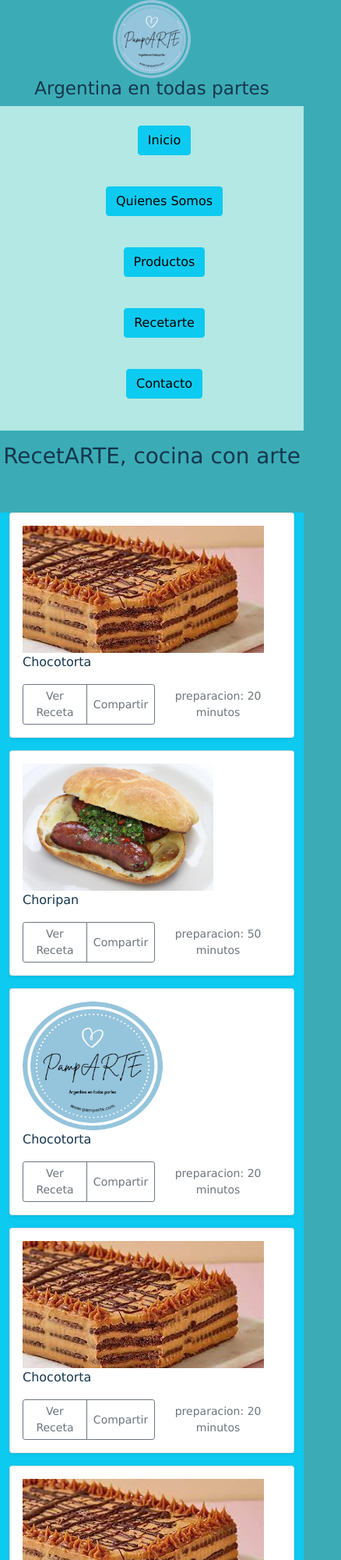
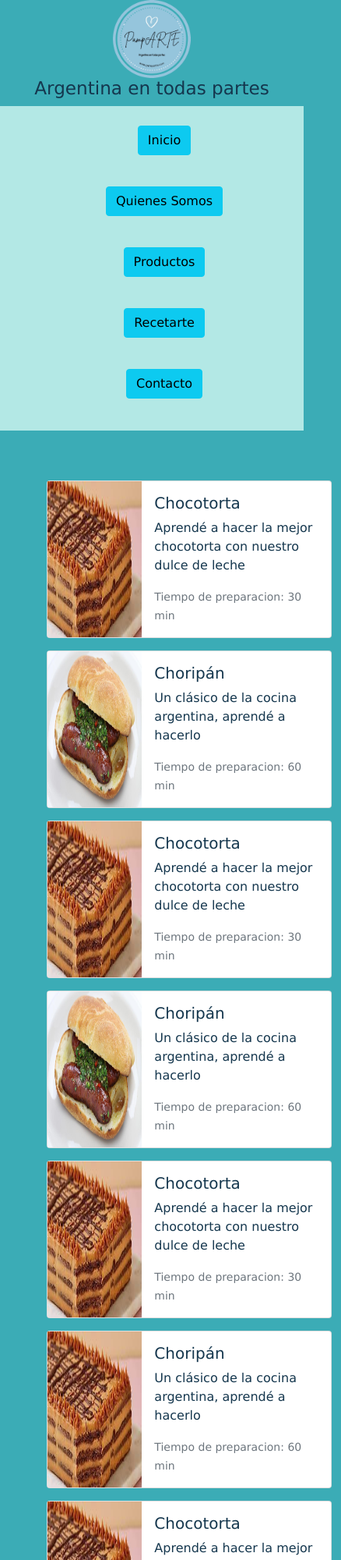
Before and after one commit to denactis/Sass, a website: page pages/marcas.html in a window 390 px wide. Shown: the top 2000 px of the page at 78% size, 438 px wide, since content can reach past the window. Drawn offline with nearby package versions, Linux system fonts and the light colour scheme.

Commit message:
Add files via upload

```diff
--- a/pages/marcas.html
+++ b/pages/marcas.html
@@ -5,9 +5,13 @@
   <meta charset="UTF-8">
   <meta http-equiv="X-UA-Compatible" content="IE=edge">
   <meta name="viewport" content="width=device-width, initial-scale=1.0">
+  <meta name="description" content="Venta Articulos Argentinos envios a todo el mundo, pase a ver nuestras recetas especiales.">
+<meta name="keywords" content="argentina, productos, envios, importar, argentino, exportar, dulce de leche, Havanna, Yerba Mate ">
  <title>PampARTE</title>
  <link href="https://cdn.jsdelivr.net/npm/bootstrap@5.0.2/dist/css/bootstrap.min.css" rel="stylesheet" integrity="sha384-EVSTQN3/azprG1Anm3QDgpJLIm9Nao0Yz1ztcQTwFspd3yD65VohhpuuCOmLASjC" crossorigin="anonymous">
  <link rel="stylesheet" href="../styles/main.css">
+ <script src="https://kit.fontawesome.com/37e81e6b91.js" crossorigin="anonymous"></script>
+
  <link rel="icon" type="image/x-icon" href="https://encrypted-tbn0.gstatic.com/images?q=tbn:ANd9GcR8e2GoDEDz2rMWHGrLDaOK06pkaXWDdqGWLe4RhePHcf3TmfoW_kyKVjUWfTxtCi1RKsc&usqp=CAU">
 </head>
 
@@ -35,153 +39,140 @@
           </ul>
         </nav>
 
-<h1 class="text-center mt-3"> RecetARTE, cocina con arte</h1>
-        <div class="album py-5">
-          <div class="container bg-info d-flex" >
 
-            <div class="row row-cols-1 row-cols-sm-1 row-cols-md-1 g-3">
-              <div class="col">
-                <div class="card shadow-sm">
 
-                  <div class="card-body ">
-                    <img src="../img/chocotorta.jpg" class="imgalbum">
-                    <p class="card-text">Chocotorta</p>
-                    <div class="d-flex justify-content-between align-items-center">
-                      <div class="btn-group">
-                        <button type="button" class="btn btn-sm btn-outline-secondary">Ver Receta</button>
-                        <button type="button" class="btn btn-sm btn-outline-secondary">Compartir</button>
+
+        <div class="container-fluid m-5">
+          <div class="row">
+            <div class="col-sm-6">
+              <div class="card mt-3">
+                <div class="row g-0 d-flex">
+                  <div class="col-4">
+                    <img class="img-fluid h-100" src="../img/chocotorta.jpg" alt="chocotorta" width="200">
                   </div>
-                      <small class="text-muted text-center">preparacion: 20 minutos</small>
+                  <div class="col-8">
+                    <div class="card-body">
+                      <h5 class="card-title">Chocotorta</h5>
+                      <p class="card-text">Aprendé a hacer la mejor chocotorta con nuestro dulce de leche</p>
+                      <p class="card-text"><small class="text-muted">Tiempo de preparacion: 30 min </small></p>
                     </div>
                   </div>
                 </div>
               </div>
-              <div class="col">
-                <div class="card shadow-sm">
-
+            </div>
+            <div class="col-sm-6">
+              <div class="card mt-3">
+                <div class="row g-0 d-flex">
+                  <div class="col-4">
+                    <img class="img-fluid h-100" src="../img/choripan.png" alt="chocotorta" width="200">
+                  </div>
+                  <div class="col-8">
                     <div class="card-body">
-                    <img src="../img/choripan.png" width="245px">
-
-                    <p class="card-text">Choripan</p>
-                    <div class="d-flex justify-content-between align-items-center">
-                      <div class="btn-group">
-                        <button type="button" class="btn btn-sm btn-outline-secondary">Ver Receta</button>
-                        <button type="button" class="btn btn-sm btn-outline-secondary">Compartir</button>
-                      </div>
-                      <small class="text-muted text-center">preparacion: 50 minutos</small>
+                      <h5 class="card-title">Choripán</h5>
+                      <p class="card-text">Un clásico de la cocina argentina, aprendé a hacerlo</p>
+                      <p class="card-text"><small class="text-muted">Tiempo de preparacion: 60 min</small></p>
                     </div>
                   </div>
                 </div>
               </div>
-              <div class="col">
-                <div class="card shadow-sm">
-
-                  <div class="card-body background-color">
-                    <img src="../img/banner.png" width="180px" height="165px" object-fit:cover>
-                    <p class="card-text">Chocotorta</p>
-                    <div class="d-flex justify-content-between align-items-center">
-                      <div class="btn-group">
-                        <button type="button" class="btn btn-sm btn-outline-secondary">Ver Receta</button>
-                        <button type="button" class="btn btn-sm btn-outline-secondary">Compartir</button>
             </div>
-                      <small class="text-muted text-center">preparacion: 20 minutos</small>
+          </div>
+          <div class="row">
+            <div class="col-sm-6">
+              <div class="card mt-3">
+                <div class="row g-0 d-flex">
+                  <div class="col-4">
+                    <img class="img-fluid h-100" src="../img/chocotorta.jpg" alt="chocotorta" width="200">
+                  </div>
+                  <div class="col-8">
+                    <div class="card-body">
+                      <h5 class="card-title">Chocotorta</h5>
+                      <p class="card-text">Aprendé a hacer la mejor chocotorta con nuestro dulce de leche</p>
+                      <p class="card-text"><small class="text-muted">Tiempo de preparacion: 30 min </small></p>
                     </div>
                   </div>
                 </div>
               </div>
-
-              <div class="col">
-                <div class="card shadow-sm">
-
+            </div>
+            <div class="col-sm-6">
+              <div class="card mt-3">
+                <div class="row g-0 d-flex">
+                  <div class="col-4">
+                    <img class="img-fluid h-100" src="../img/choripan.png" alt="chocotorta" width="200">
+                  </div>
+                  <div class="col-8">
                     <div class="card-body">
-                    <img src="../img/chocotorta.jpg" >
-                    <p class="card-text">Chocotorta</p>
-                    <div class="d-flex justify-content-between align-items-center">
-                      <div class="btn-group">
-                        <button type="button" class="btn btn-sm btn-outline-secondary">Ver Receta</button>
-                        <button type="button" class="btn btn-sm btn-outline-secondary">Compartir</button>
-                      </div>
-                      <small class="text-muted text-center">preparacion: 20 minutos</small>
+                      <h5 class="card-title">Choripán</h5>
+                      <p class="card-text">Un clásico de la cocina argentina, aprendé a hacerlo</p>
+                      <p class="card-text"><small class="text-muted">Tiempo de preparacion: 60 min</small></p>
                     </div>
                   </div>
                 </div>
               </div>
-              <div class="col">
-                <div class="card shadow-sm">
-
+            </div>
+          </div>
+          <div class="row">
+            <div class="col-sm-6">
+              <div class="card mt-3">
+                <div class="row g-0 d-flex">
+                  <div class="col-4">
+                    <img class="img-fluid h-100" src="../img/chocotorta.jpg" alt="chocotorta" width="200">
+                  </div>
+                  <div class="col-8">
                     <div class="card-body">
-                    <img src="../img/chocotorta.jpg" >
-                    <p class="card-text">Chocotorta</p>
-                    <div class="d-flex justify-content-between align-items-center">
-                      <div class="btn-group">
-                        <button type="button" class="btn btn-sm btn-outline-secondary">Ver Receta</button>
-                        <button type="button" class="btn btn-sm btn-outline-secondary">Compartir</button>
-                      </div>
-                      <small class="text-muted text-center">preparacion: 20 minutos</small>
+                      <h5 class="card-title">Chocotorta</h5>
+                      <p class="card-text">Aprendé a hacer la mejor chocotorta con nuestro dulce de leche</p>
+                      <p class="card-text"><small class="text-muted">Tiempo de preparacion: 30 min </small></p>
                     </div>
                   </div>
                 </div>
               </div>
-              <div class="col">
-                <div class="card shadow-sm">
+            </div>
+            <div class="col-sm-6">
+              <div class="card mt-3">
+                <div class="row g-0 d-flex">
+                  <div class="col-4">
+                    <img class="img-fluid h-100" src="../img/chocotorta.jpg" alt="chocotorta" width="200">
+                  </div>
+                  <div class="col-8">
                     <div class="card-body">
-                    <img src="../img/chocotorta.jpg" >
-                    <p class="card-text">Chocotorta</p>
-                    <div class="d-flex justify-content-between align-items-center">
-                      <div class="btn-group">
-                        <button type="button" class="btn btn-sm btn-outline-secondary">Ver Receta</button>
-                        <button type="button" class="btn btn-sm btn-outline-secondary">Compartir</button>
-                      </div>
-                      <small class="text-muted text-center">preparacion: 20 minutos</small>
+                      <h5 class="card-title">Choripán</h5>
+                      <p class="card-text">Un clásico de la cocina argentina, aprendé a hacerlo</p>
+                      <p class="card-text"><small class="text-muted">Tiempo de preparacion: 60 min</small></p>
                     </div>
                   </div>
                 </div>
               </div>
-
-              <div class="col">
-                <div class="card shadow-sm">
-
+            </div>
+          </div>
+          <div class="row">
+            <div class="col-sm-6">
+              <div class="card mt-3">
+                <div class="row g-0 d-flex">
+                  <div class="col-4">
+                    <img class="img-fluid h-100" src="../img/chocotorta.jpg" alt="chocotorta" width="200">
+                  </div>
+                  <div class="col-8">
                     <div class="card-body">
-                    <img src="../img/chocotorta.jpg" >
-                    <p class="card-text">Chocotorta</p>
-                    <div class="d-flex justify-content-between align-items-center">
-                      <div class="btn-group">
-                        <button type="button" class="btn btn-sm btn-outline-secondary">Ver Receta</button>
-                        <button type="button" class="btn btn-sm btn-outline-secondary">Compartir</button>
-                      </div>
-                      <small class="text-muted text-center">preparacion: 20 minutos</small>
+                      <h5 class="card-title">Chocotorta</h5>
+                      <p class="card-text">Aprendé a hacer la mejor chocotorta con nuestro dulce de leche</p>
+                      <p class="card-text"><small class="text-muted">Tiempo de preparacion: 30 min </small></p>
                     </div>
                   </div>
                 </div>
               </div>
-              <div class="col">
-                <div class="card shadow-sm">
-
+            </div>
+            <div class="col-sm-6">
+              <div class="card mt-3">
+                <div class="row g-0 d-flex">
+                  <div class="col-4">
+                    <img class="img-fluid h-100" src="../img/chocotorta.jpg" alt="chocotorta" width="200">
+                  </div>
+                  <div class="col-8">
                     <div class="card-body">
-                    <img src="../img/chocotorta.jpg" >
-                    <p class="card-text">Chocotorta</p>
-                    <div class="d-flex justify-content-between align-items-center">
-                      <div class="btn-group">
-                        <button type="button" class="btn btn-sm btn-outline-secondary">Ver Receta</button>
-                        <button type="button" class="btn btn-sm btn-outline-secondary">Compartir</button>
-                      </div>
-                      <small class="text-muted text-center">preparacion: 20 minutos</small>
-                    </div>
-                  </div>
-                </div>
-              </div>
-              <div class="col">
-                <div class="card shadow-sm">
-
-                  <div class="card-body">
-                    <img src="../img/chocotorta.jpg" >
-                    <p class="card-text">Chocotorta</p>
-                    <div class="d-flex justify-content-between align-items-center">
-                      <div class="btn-group">
-                        <button type="button" class="btn btn-sm btn-outline-secondary">Ver Receta</button>
-                        <button type="button" class="btn btn-sm btn-outline-secondary">Compartir</button>
-                      </div>
-                      <small class="text-muted text-center">preparacion: 20 minutos</small>
+                      <h5 class="card-title">Choripán</h5>
+                      <p class="card-text">Un clásico de la cocina argentina, aprendé a hacerlo</p>
+                      <p class="card-text"><small class="text-muted">Tiempo de preparacion: 60 min</small></p>
                     </div>
                   </div>
                 </div>
@@ -190,72 +181,24 @@
           </div>
         </div>
 
+<footer class="footer">
+  <div class="container-fluid text-center">
+    <a href="#"><i class="fa fa-facebook"></i></a>
+    <a href="#"><i class="fa fa-twitter"></i></a>
+    <a href="#"><i class="fa fa-instagram"></i></a>
+    <a href="#"><i class="fa fa-skype"></i></a>
+  </div>
 
-
- <footer class="bg-light text-center">
-  <!-- Grid Contenedor-->
-  <div class="container p-4">
-    <!--Grid Linea-->
-    <div class="row">
-      <!--Grid columna-->
-      <div class="col-lg-6 col-md-12 mb-2 mb-md-0">
-
-        <!-- titulo en mayus porque tiene uppercase -->
-        <h5 class="text-uppercase">pamparte</h5>
-
-        <p>
-          Lorem ipsum dolor sit amet consectetur, adipisicing elit. Iste atque ea quis
-          molestias. Fugiat pariatur maxime quis culpa corporis vitae repudiandae
-          aliquam voluptatem veniam, est atque cumque eum delectus sint!
-        </p>
-      </div>
-      <!--Grid columna-->
-
-      <!--Grid columna-->
-      <div class="col-lg-6 col-md-12 mb-4 mb-md-0 d-flex">
-        <h5 class="text-uppercase">NUESTRAS REDES</h5>
-
-     <div class="redes d-flex flex-column">
-
-<!-- Facebook -->
-<i class="fab fa-facebook-f"></i>
-
-<!-- Twitter -->
-<i class="fab fa-twitter"></i>
-
-
-<!-- Instagram -->
-<i class="fab fa-instagram"></i>
-
-<!-- Linkedin -->
-<i class="fab fa-linkedin-in"></i>
-
-
-<!-- Youtube -->
-<i class="fab fa-youtube"></i>
-
-<!-- Github -->
-<i class="fab fa-github"></i>
-
-<!-- Whatsapp -->
-<i class="fab fa-whatsapp"></i>
-      </div>
-        </p>
-      </div>
-      <!--Grid column-->
-    </div>
-    <!--Grid row-->
-  <!-- Grid container -->
 
 
   <!-- CopyR -->
-  <div class=" text-center p-3 align-items-center " style="background-color: rgba(0, 0, 0, 0.2);">
-    Todos los derechos reservados - © 2020 Copyright:
+  <div class="  text-center p-3 align-items-center ";>
+    Todos los derechos reservados - © 2022 Copyright:
     <a class="text-dark" href="www.pamparte.com/">PAMPARTE - Denise Actis</a>
   </div>
   <!-- Copyright -->
-</div></footer>
-
+</div>
+  </footer>
 
 </body>
 </html>
--- a/sass/_header.scss
+++ b/sass/_header.scss
@@ -1,4 +1,3 @@
-
 
 #logolema {
     display: flex;
--- a/sass/_navbar.scss
+++ b/sass/_navbar.scss
@@ -1,5 +1,25 @@
+
+$colores: ("principal": #B3E8E5, "secundario": aqua, "terciario": white,);
+
+$fuentes: ("chica": 11px, "mediana": 14px, "cuca": 16px,);
+
+%menuitem {
+
+  color: white;
+  font-family: 'Times New Roman', Times, serif;
+  font-weight: 800;
+
+}
+
+@mixin redondeado ($radius: 1em) {
+  -webkit-border-radius: 1em;
+  -moz-border-radius: 1em;
+  border-radius: 1em;
+}
+
+
 nav {
-    background-color: #B3E8E5;
+    background-color: map-get($colores , "secundario");
     list-style-type: none;
     text-align: center;
     padding: 5px;
@@ -10,16 +30,27 @@ nav {
 
   nav li {
     padding: 10px;
-    font-size: 20px;
+    font-size: map-get($fuentes , "cuca");
     padding: 20px;
     list-style: none;
+    @extend %menuitem;
   }
 
-  nav button :hover {
+  nav button
+  {
+
+    @include redondeado;
+}
+
+  nav button:hover {
+
         color: aliceblue;
         transform: scale(1.3) ;
 
   }
+
+
+
 
           @media only screen and (max-width:765px)  {
             .listanavegacion {
```
Also changed, not shown: index.html (+7 -3 lines), pages/contacto.html (+15 -55 lines), pages/productos.html (+15 -56 lines), pages/quienes.html (+17 -57 lines), sass/mainsass.css, 1 other file. Lines whose indentation alone changed are shown as unchanged.
